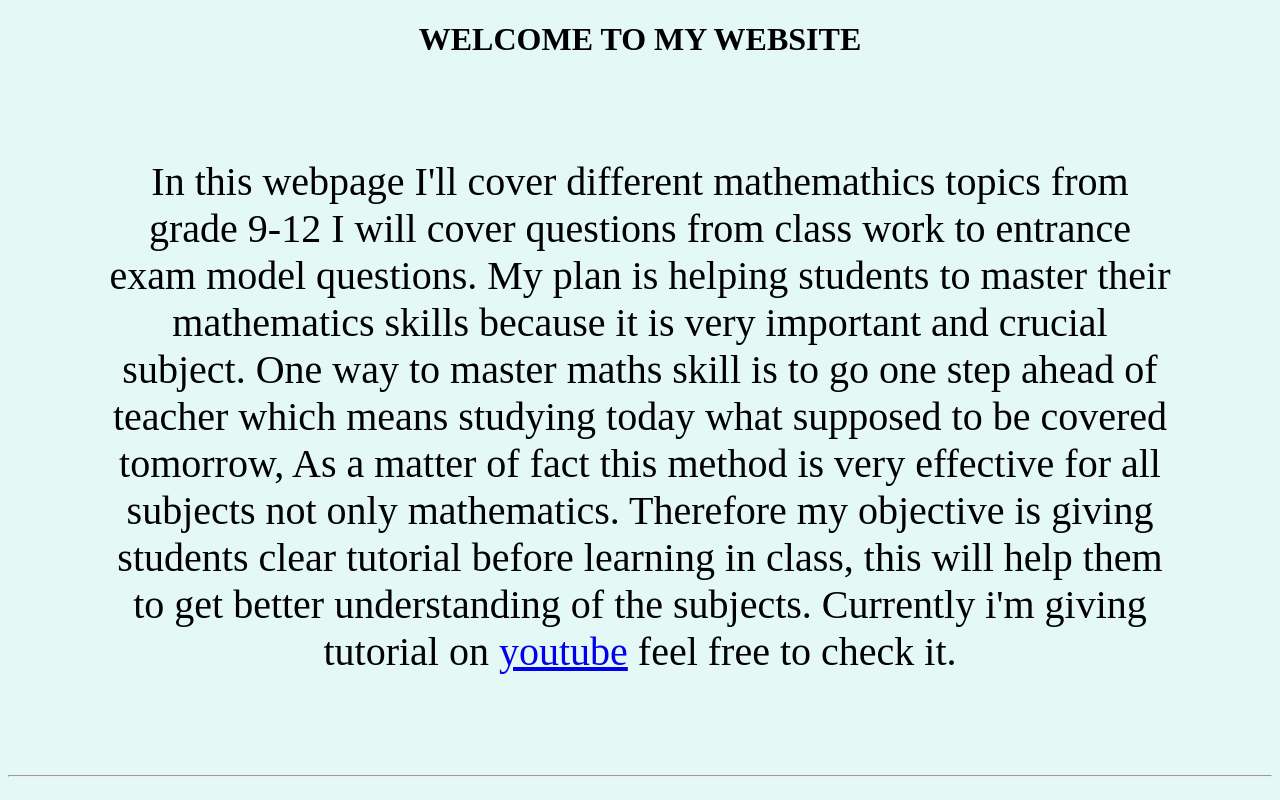
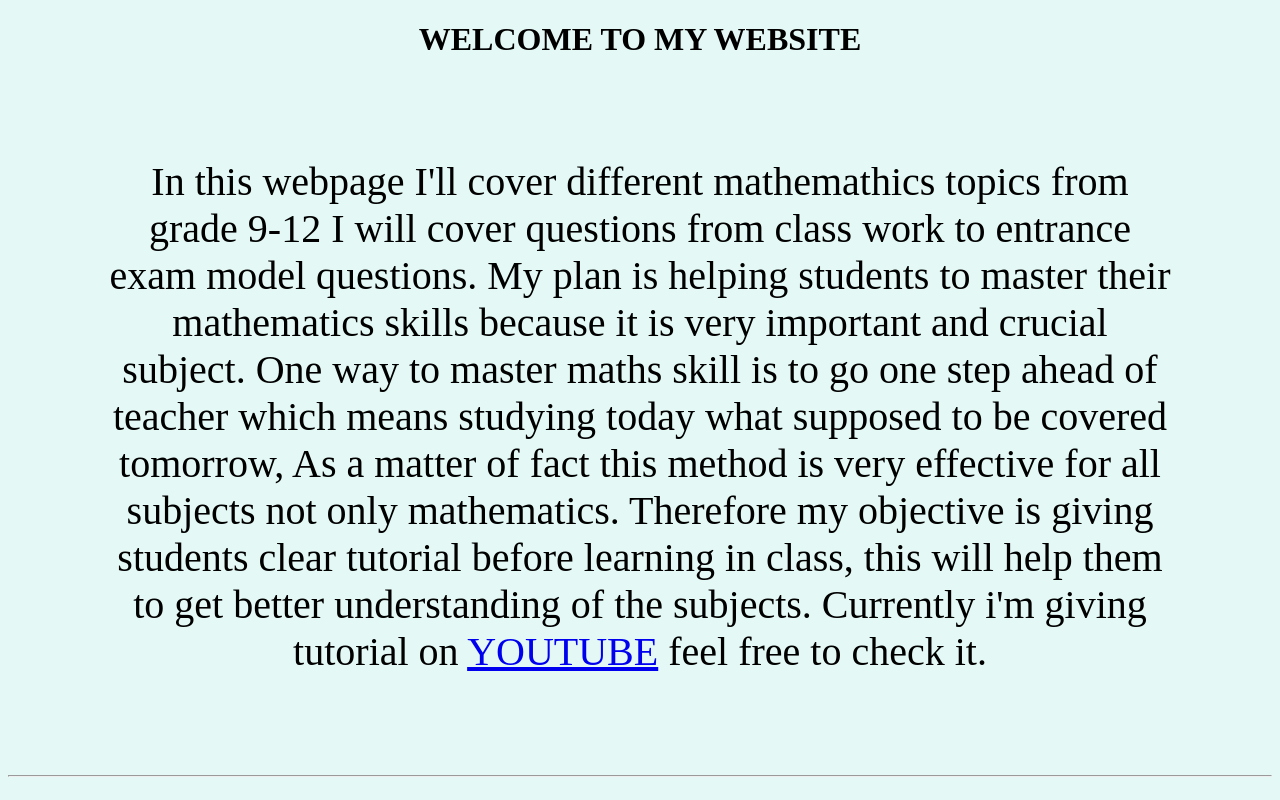
Before and after one commit to smere/MathsExercises, a plain HTML site: page index.html in a window 1280 px wide. Shown: the top 800 px of the page. Drawn offline with Linux system fonts and the light colour scheme.

Commit message:
Update index.html

```diff
--- a/index.html
+++ b/index.html
@@ -40,7 +40,7 @@ p{
  ahead of teacher which means studying today what supposed to be covered tomorrow, As a matter of fact
  this method is very effective for all subjects not only mathematics. Therefore my objective is giving
 students clear tutorial before learning in class, this will help them to get better understanding of the subjects.
-Currently i'm giving tutorial on <a href="https://www.youtube.com/channel/UC-WU1VW9EsWvV71HYicd6nA">youtube</a>
+      Currently i'm giving tutorial on <a href="https://www.youtube.com/channel/UC-WU1VW9EsWvV71HYicd6nA"><span>YOUTUBE</span></a>
 feel free to check it.</p>
 <hr>
 <br><h2>Today's questions</h2>
```
